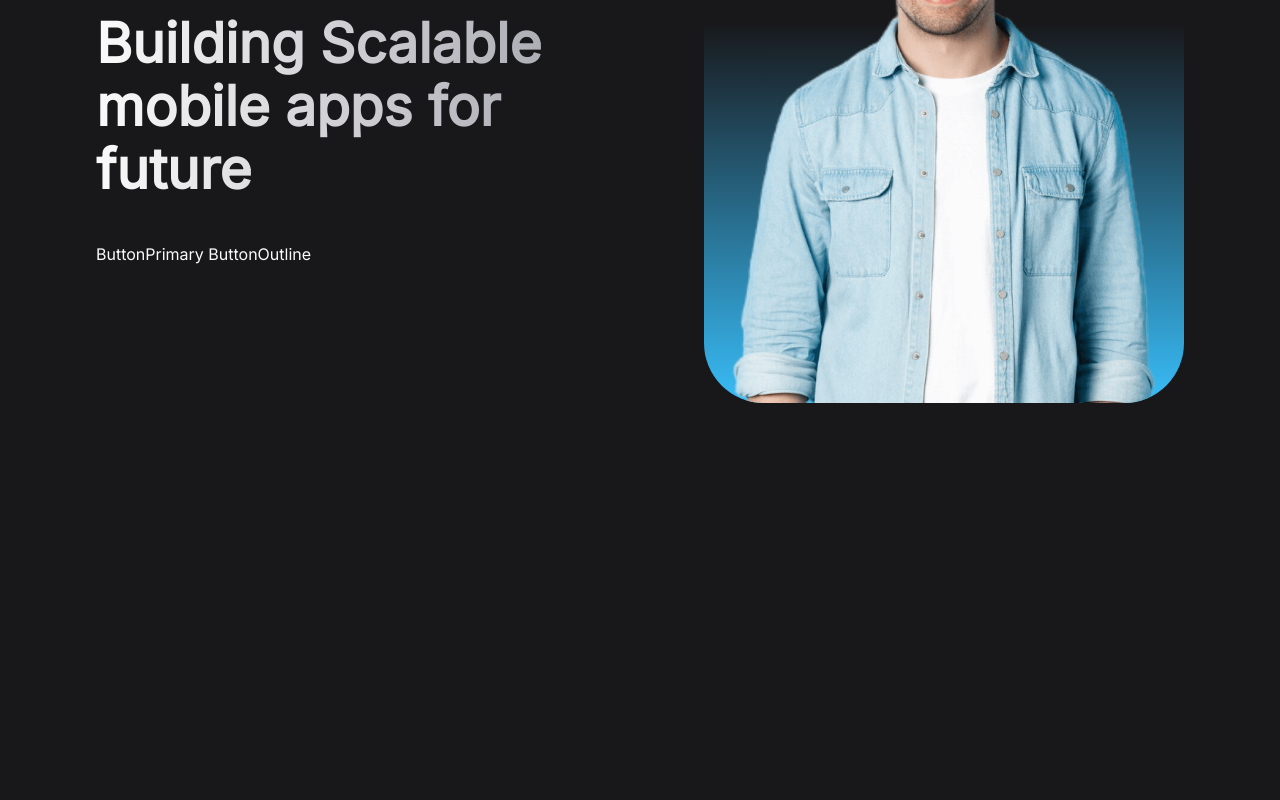
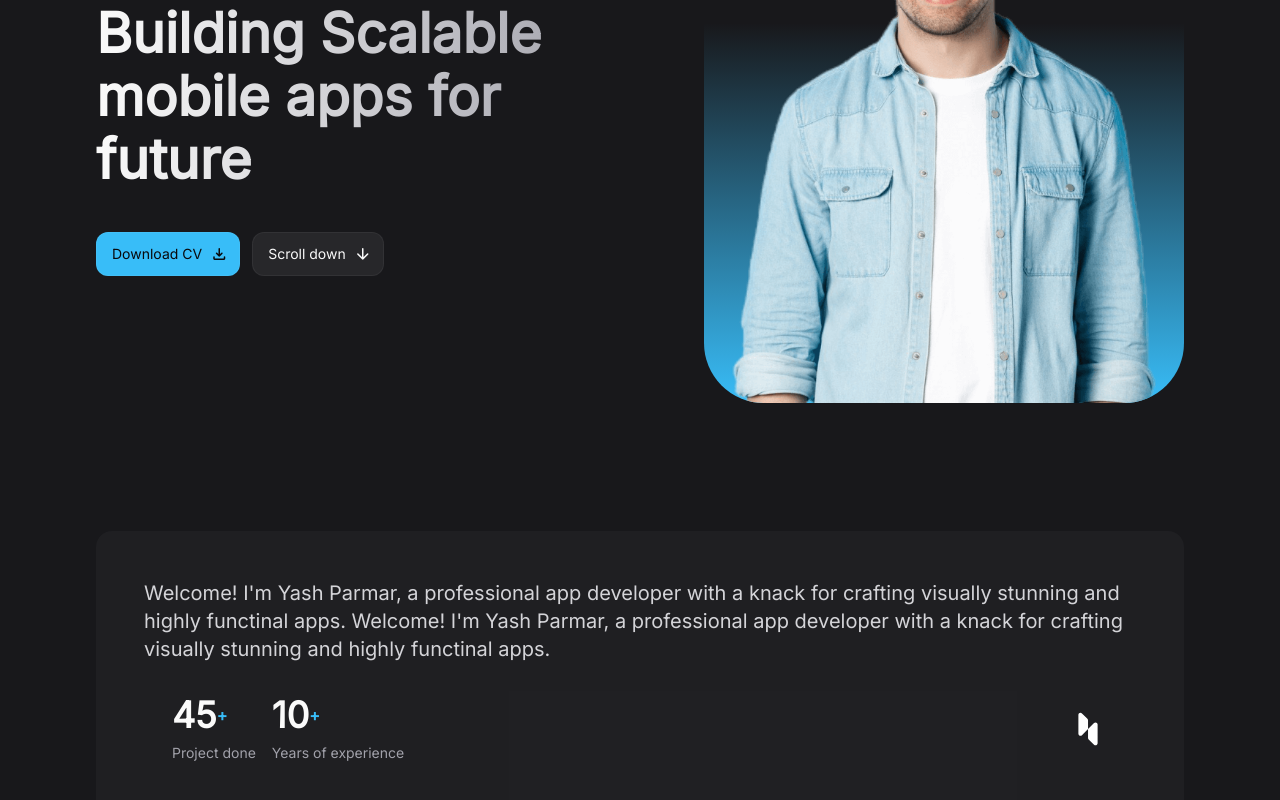
Before and after one commit to YashParmar0001/portfolio, a React (Vite) app: page / in a window 1280 px wide. Shown: the part 326-1126 px from the top of the page. Before the commit the page ends 800 px from the top, so only its background shows below. Built offline with nearby package versions, Linux system fonts and the light colour scheme.

Commit message:
About complete

```diff
--- a/src/App.jsx
+++ b/src/App.jsx
@@ -2,6 +2,7 @@
  * @copyright 2024 yashparmar
  * @license Apache-2.0
  */
+import About from './components/About';
 import Header from './components/Header';
 import Hero from './components/Hero';
 
@@ -11,6 +12,7 @@
       <Header />
       <main>
         <Hero />
+        <About />
       </main>
     </>
   )
--- /dev/null
+++ b/src/components/About.jsx
@@ -0,0 +1,64 @@
+const About = () => {
+    const aboutItems = [
+        {
+            label: 'Project done',
+            number: 45
+        },
+        {
+            label: 'Years of experience',
+            number: 10
+        }
+    ];
+
+    return (
+        <section
+            id="about"
+            className="section">
+            <div className="container">
+                <div className="bg-zinc-800/50 p-7 rounded-2xl
+                md:p-12">
+                    <p className="text-zinc-300 mb-4 md:mb-8 md:text-xl
+                    md:ma-w-[60ch]">
+                        Welcome! I'm Yash Parmar, a professional app developer
+                        with a knack for crafting visually stunning and highly functinal apps.
+                        Welcome! I'm Yash Parmar, a professional app developer
+                        with a knack for crafting visually stunning and highly functinal apps.
+                    </p>
+
+                    <div className="flex flex-wrap items-center gap-4 md:m-7">
+                        {
+                            aboutItems.map(({label, number}, key) => (
+                                <div key={key}>
+                                    <div className="flex items-center md:mb-2">
+                                        <span className="text-2xl font-semibold md:text-4xl">
+                                            {number}
+
+                                        </span>
+                                        <span className="text-sky-400 font-semibold">
+                                            +</span>
+                                    </div>
+
+                                    <p className="text-sm text-zinc-400">
+                                        {label}</p>
+                                </div>
+                            ))
+                        }
+
+                        <img
+                        src="/images/logo.svg"
+                        alt="Logo"
+                        width={30}
+                        height={30}
+                        className="ml-auto md:w-[40px] md:h-[40px]"
+                        >
+                        </img>
+                    </div>
+
+                </div>
+            </div>
+
+        </section>
+    )
+}
+
+export default About;
--- /dev/null
+++ b/src/components/Button.jsx
@@ -0,0 +1,82 @@
+import PropTypes from "prop-types";
+
+const ButtonPrimary = ({ href, target = '_self', label, icon, classes }) => {
+    if (href) {
+        return (
+            <a
+                href={href}
+                target={target}
+                className={"btn btn-primary" + classes}
+            >
+                {label}
+
+                {icon
+                    ? <span className="material-symbols-rounded" aria-hidden="true">
+                        {icon}
+                    </span> : undefined}
+            </a>
+        )
+    } else {
+        return (
+            <button className={"btn btn-primary " + classes}>
+                {label}
+
+                {icon
+                    ? <span className="material-symbols-rounded" aria-hidden="true">
+                        {icon}
+                    </span> : undefined}
+            </button>
+        )
+    }
+}
+
+ButtonPrimary.propTypes = {
+    label: PropTypes.string.isRequired,
+    href: PropTypes.string,
+    target: PropTypes.string,
+    icon: PropTypes.string,
+    classes: PropTypes.string
+}
+
+const ButtonOutline = ({ href, target = '_self', label, icon, classes }) => {
+    if (href) {
+        return (
+            <a
+                href={href}
+                target={target}
+                className={"btn btn-outline " + classes}
+            >
+                {label}
+
+                {icon
+                    ? <span className="material-symbols-rounded" aria-hidden="true">
+                        {icon}
+                    </span> : undefined}
+            </a>
+        )
+    } else {
+        return (
+            <button className={"btn btn-outline " + classes}>
+                {label}
+
+                {icon
+                    ? <span className="material-symbols-rounded" aria-hidden="true">
+                        {icon}
+                    </span> : undefined}
+            </button>
+        )
+    }
+}
+
+ButtonOutline.propTypes = {
+    label: PropTypes.string.isRequired,
+    href: PropTypes.string,
+    target: PropTypes.string,
+    icon: PropTypes.string,
+    classes: PropTypes.string
+}
+
+export {
+    ButtonPrimary,
+    ButtonOutline
+}
--- a/src/components/Hero.jsx
+++ b/src/components/Hero.jsx
@@ -1,3 +1,5 @@
+import { ButtonPrimary, ButtonOutline } from "./Button";
+
 const Hero = () => {
     return (
         <section
@@ -35,8 +37,16 @@
 
 
                     <div className="flex items-center gap-3">
-                        ButtonPrimary
-                        ButtonOutline
+                        <ButtonPrimary
+                        label="Download CV"
+                        icon="download"
+                        />
+
+                        <ButtonOutline
+                        href="#about"
+                        label="Scroll down"
+                        icon="arrow_downward"
+                        />
                     </div>
                 </div>
 
--- a/src/index.css
+++ b/src/index.css
@@ -41,6 +41,10 @@
   @apply w-full h-full object-cover
 }
 
+.section {
+  @apply pt-20 lg:pt-32
+}
+
 /* Components */
 .menu-btn {
   @apply w-10 h-10 grid place-items-center bg-zinc-50/10
@@ -82,3 +86,20 @@
 .btn-secondary {
   @apply bg-zinc-50 text-zinc-900 active:bg-zinc-50/80
 }
+
+.btn .material-symbols-rounded {
+  @apply text-[18px]
+}
+
+.btn:has( .material-symbols-rounded) {
+  @apply pr-3
+}
+
+.btn-primary {
+  @apply h-11 bg-sky-400 text-zinc-950 hover:bg-sky-300
+  active:bg-sky-400
+}
+
+.btn-outline {
+  @apply h-11 bg-zinc-800 hover:bg-zinc-700 active:bg-zinc-800
+}
```
